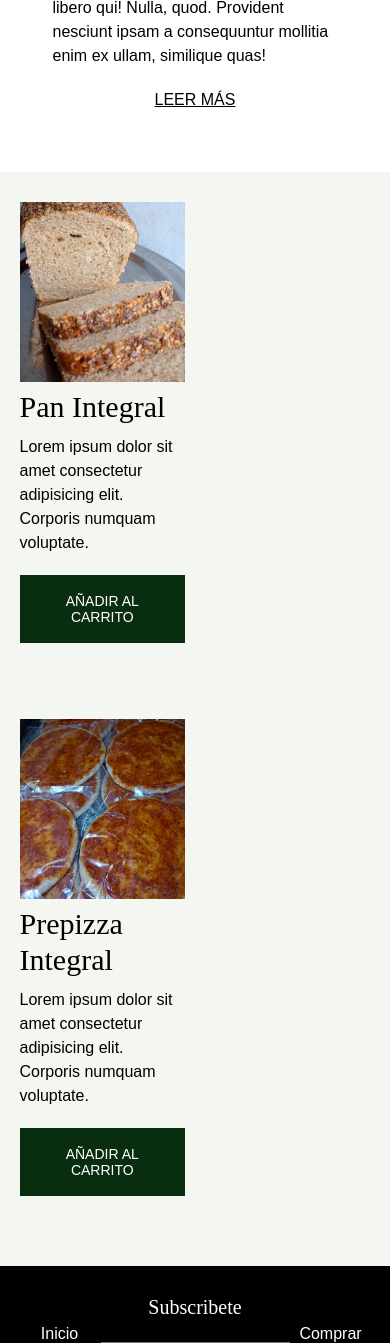
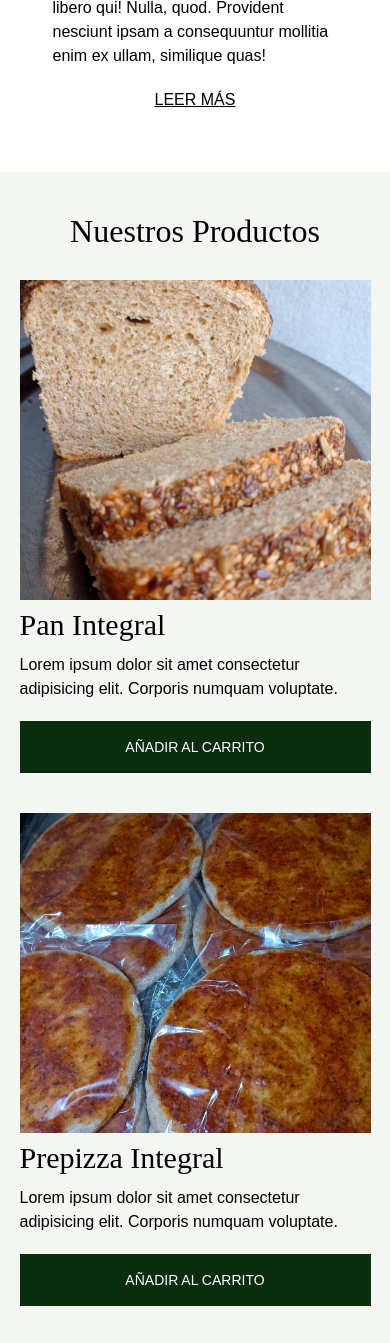
Before and after one commit to AnaMateasovich/SaboresNaturales, a PHP site: page / in a window 390 px wide; the page is wider, and only the part inside the window is pictured. Shown: the part 3454-4797 px from the top of that part. Run offline with PHP 8.4, Linux system fonts and the light colour scheme.

Commit message:
agregando sobre-nosotros

```diff
--- a/index.html
+++ b/index.html
@@ -1,5 +1,5 @@
 <!DOCTYPE html>
-<html lang="en">
+<html lang="es">
 <head>
     <meta charset="UTF-8">
     <meta name="viewport" content="width=device-width, initial-scale=1.0">
@@ -14,10 +14,10 @@
         </div>
         <nav class="nav">
             <ul>
-                <li> <a class="nav-link" href="#">Inicio</a> </li>
-                <li> <a class="nav-link" href="#">Recetas</a> </li>
-                <li> <a class="nav-link" href="#">Comprar</a> </li>
-                <li> <a class="nav-link" href="#">Sobre Nosotros</a> </li>
+                <li> <a class="nav-link" href="inicio">Inicio</a> </li>
+                <li> <a class="nav-link" href="recetas">Recetas</a> </li>
+                <li> <a class="nav-link" href="comprar">Comprar</a> </li>
+                <li> <a class="nav-link" href="sobre-nosotros">Sobre Nosotros</a> </li>
             </ul>
         </nav>
     </header>
@@ -78,22 +78,48 @@
 
     <section class="contenedor tienda">
 
-        <div class="card-tienda card-1">
+        <h3> Nuestros Productos</h3>
+
+        <div class="contenedor-cards-tienda">
+
+            <div class="card-tienda">
+
                 <img src="img/Pan integral.png" alt="Pan Integral">
                 <div>
                     <h2> Pan Integral </h2>
                     <p>Lorem ipsum dolor sit amet consectetur adipisicing elit. Corporis numquam voluptate.</p>
-                <button>Añadir al carrito</button>
+                    <button class="card-button">Añadir al carrito</button>
                 </div>
             </div>
 
-        <div class="card-tienda card-2">
+            <div class="card-tienda">
                 <img src="img/Prepizza.png" alt="Prepizza integral">
                 <div>
                     <h2> Prepizza Integral </h2>
                     <p>Lorem ipsum dolor sit amet consectetur adipisicing elit. Corporis numquam voluptate.</p>
-                <button>Añadir al carrito</button>
+                    <button class="card-button">Añadir al carrito</button>
                 </div>
+            </div>
+
+
+        </div>
+
+    </section>
+
+    <section class="sobre-nosotros-img">
+
+        <div class="contenedor sobre-nosotros">
+
+            <div class="sobre-nosotros-txt">
+                <h3>Sobre Nosotros</h3>
+                <p>Lorem ipsum dolor sit amet consectetur adipisicing elit. Assumenda doloremque quo, dolores perspiciatis quas iure officiis impedit praesentium ipsum similique illum magnam dicta repellendus repellat fuga ex hic.</p>
+                <p>Lorem ipsum dolor, sit amet consectetur adipisicing elit. Sed dolores, quis voluptatem aut assumenda a, obcaecati officiis ullam eum consequuntur vitae praesentium consequatur cum ratione dicta dolorem quae harum esse.</p>
+            </div>
+
+            <div class="sobre-nosotros-ubi">
+                <iframe src="https://www.google.com/maps/embed?pb=!1m18!1m12!1m3!1d3347.9532233756763!2d-60.63675422344764!3d-32.95224437217303!2m3!1f0!2f0!3f0!3m2!1i1024!2i768!4f13.1!3m3!1m2!1s0x95b7ab1caa93dcf9%3A0x88a5cc1028d5a721!2sCES%2C%20Buenos%20Aires%201174%2C%20S2000%20Rosario%2C%20Santa%20Fe!5e0!3m2!1ses!2sar!4v1713406123156!5m2!1ses!2sar" width="600" height="450" style="border:0;" allowfullscreen="" loading="lazy" referrerpolicy="no-referrer-when-downgrade"></iframe>
+            </div>
+
         </div>
 
     </section>
--- a/styles.css
+++ b/styles.css
@@ -285,21 +285,21 @@ button:hover {
 
 /* Tienda */
 
-.tienda {
-    display: grid;
-    grid-template-columns: repeat(2, 1fr);
-    grid-template-rows: repeat(2, 1fr);
+.contenedor-cards-tienda {
+    display: flex;
     gap: 2rem;
     margin-top: 3rem;
 }
 
-.card {
-    display: inline;
+@media (max-width: 768px) {
+    .contenedor-cards-tienda {
+        flex-direction: column;
+    }
 }
 
-.card-2 {
-    grid-row: 2;
-    grid-column: 1;
+.tienda h3 {
+    text-align: center;
+    margin-top: 4rem;
 }
 
 .card-tienda h2 {
@@ -310,9 +310,75 @@ button:hover {
 .card-tienda img {
     width: 100%;
     height: auto;
-    max-height: 18rem;
+    max-height: 20em;
     object-fit: cover;
+}
+
+.card-button {
+    width: 100%;
+}
+
+
+/* Sobre nosotros */
+
+
+.sobre-nosotros-img {
+    position: relative;
+    height: 40rem;
+    width: 100%;
+    margin: 6rem 0;
+}
+
+/* .sobre-nosotros-img::before {
+    content: '';
+    position: absolute;
+    top: 0;
+    left: 0;
+    width: 100%;
+    height: 100%;
+    background-color: var(--negro);
+    z-index: 0;
+} */
+
+.sobre-nosotros-img::after {
+    content: '';
+    position: absolute;
+    top: 0;
+    left: 0;
+    width: 100%;
+    height: 100%;
+    background-image: url(img/sobre-nosotros.webp);
+    background-repeat: no-repeat;
+    background-size: cover;
+    background-position: center;
+    opacity: 0.3;
+    z-index: 0;
+}
+
+.sobre-nosotros {
+    position: relative;
+    background-color: transparent;
+    display: flex;
+    flex-direction: row;
     justify-content: center;
+    align-items: center;
+    height: 40rem;
+    gap: 3rem;
+    z-index: 1;
+}
+
+.sobre-nosotros-txt {
+    text-align: center;
+    color: var(--verde-oscuro);
+}
+
+.sobre-nosotros-txt h3 {
+    margin: .7em;
+}
+
+.sobre-nosotros iframe {
+    width: 50rem;
+    height: 30rem;
 }
 
 /* Footer */
```
Also changed, not shown: img/sobre-nosotros.webp (added). Lines whose indentation alone changed are shown as unchanged.
